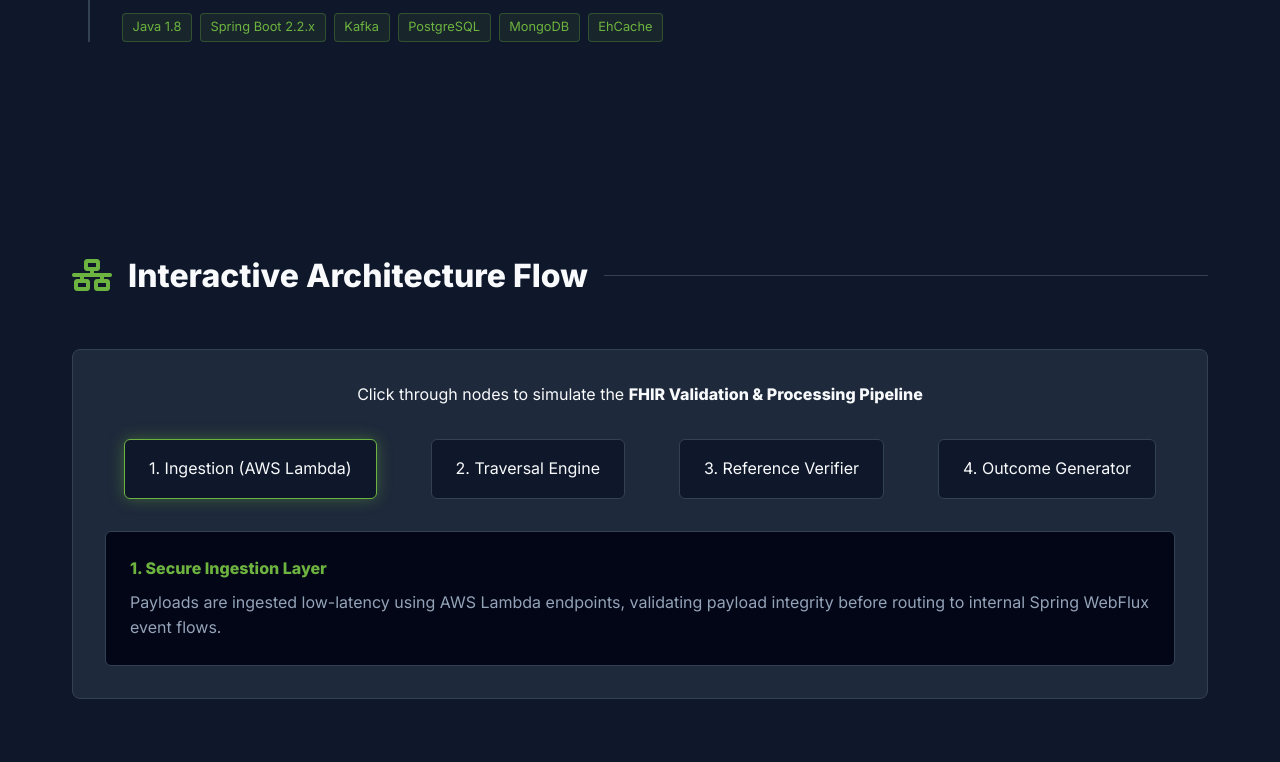
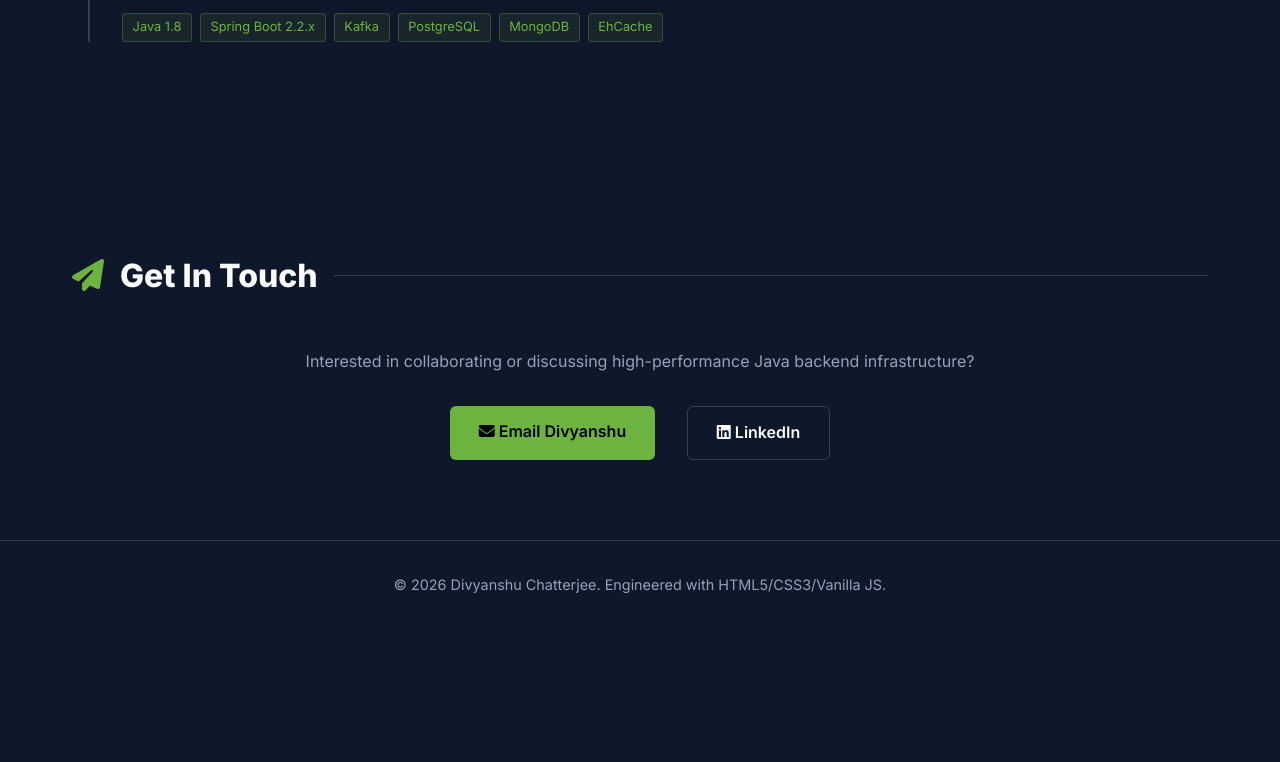
Before and after one commit to divyanshuchatterjee/portfolio, a plain HTML site: page index.html in a window 1280 px wide. Shown: the part 2038-2800 px from the top of the page. After the commit the page ends 2666 px from the top, so only its background shows below. Drawn offline with Linux system fonts and the light colour scheme.

Commit message:
removed 'achitecture demo' nav option from index.html

```diff
--- a/index.html
+++ b/index.html
@@ -1,3 +1,5 @@
+
+
 <!DOCTYPE html>
 <html lang="en">
 <head>
@@ -281,38 +283,6 @@
             border: 1px solid rgba(109, 179, 63, 0.3);
         }
 
-        /* Architecture Dynamic Interactive Demo */
-        .interactive-section {
-            background: var(--bg-card);
-            border: 1px solid var(--border);
-            border-radius: 8px;
-            padding: 2rem;
-            text-align: center;
-        }
-
-        .pipeline {
-            display: flex;
-            justify-content: space-around;
-            align-items: center;
-            margin-top: 2rem;
-            flex-wrap: wrap;
-            gap: 1rem;
-        }
-
-        .pipeline-node {
-            background: var(--bg-dark);
-            border: 1px solid var(--border);
-            padding: 1rem 1.5rem;
-            border-radius: 6px;
-            cursor: pointer;
-            transition: all 0.3s;
-        }
-
-        .pipeline-node.active, .pipeline-node:hover {
-            border-color: var(--spring-green);
-            box-shadow: 0 0 15px rgba(109, 179, 63, 0.4);
-        }
-
         /* Footer */
         footer {
             border-top: 1px solid var(--border);
@@ -343,7 +313,6 @@
                 <li><a href="#about">About</a></li>
                 <li><a href="#skills">Skills</a></li>
                 <li><a href="#experience">Experience</a></li>
-                <li><a href="#architecture">Architecture Demo</a></li>
                 <li><a href="#contact">Contact</a></li>
             </ul>
         </nav>
@@ -460,27 +429,6 @@
         </div>
     </section>
 
-    <section class="sections" id="architecture">
-        <h2 class="section-title"><i class="fa-solid fa-network-wired" style="color: var(--spring-green);"></i> Interactive Architecture Flow</h2>
-        <div class="interactive-section">
-            <p>Click through nodes to simulate the <strong>FHIR Validation & Processing Pipeline</strong></p>
-
-            <div class="pipeline">
-                <div class="pipeline-node active" onclick="showStep(1, this)">1. Ingestion (AWS Lambda)</div>
-                <div class="pipeline-node" onclick="showStep(2, this)">2. Traversal Engine</div>
-                <div class="pipeline-node" onclick="showStep(3, this)">3. Reference Verifier</div>
-                <div class="pipeline-node" onclick="showStep(4, this)">4. Outcome Generator</div>
-            </div>
-
-            <div style="margin-top: 2rem; text-align: left; background: var(--code-bg); padding: 1.5rem; border-radius: 6px; border: 1px solid var(--border);" id="architecture-details">
-                <h4 style="color: var(--spring-green);" id="arch-title">1. Secure Ingestion Layer</h4>
-                <p style="color: var(--text-muted); margin-top: 0.5rem;" id="arch-desc">
-                    Payloads are ingested low-latency using AWS Lambda endpoints, validating payload integrity before routing to internal Spring WebFlux event flows.
-                </p>
-            </div>
-        </div>
-    </section>
-
     <section class="sections" id="contact" style="text-align: center;">
         <h2 class="section-title" style="justify-content: center;"><i class="fa-solid fa-paper-plane" style="color: var(--spring-green);"></i> Get In Touch</h2>
         <p style="color: var(--text-muted); margin-bottom: 2rem;">Interested in collaborating or discussing high-performance Java backend infrastructure?</p>
@@ -493,36 +441,43 @@
     <footer>
         <p>&copy; 2026 Divyanshu Chatterjee. Engineered with HTML5/CSS3/Vanilla JS.</p>
     </footer>
-
-    <script>
-        function showStep(step, element) {
-            // Update active state
-            document.querySelectorAll('.pipeline-node').forEach(node => node.classList.remove('active'));
-            element.classList.add('active');
-
-            // Update contents dynamically
-            const title = document.getElementById('arch-title');
-            const desc = document.getElementById('arch-desc');
-
-            switch(step) {
-                case 1:
-                    title.innerText = "1. Secure Ingestion Layer";
-                    desc.innerText = "Payloads are ingested low-latency using AWS Lambda endpoints, validating payload integrity before routing to internal Spring WebFlux event flows.";
-                    break;
-                case 2:
-                    title.innerText = "2. Non-Recursive JSON Traversal Engine";
-                    desc.innerText = "Processes large, deeply-nested FHIR bundles high-speed without suffering from stack-overflow limits common in recursive parsing.";
-                    break;
-                case 3:
-                    title.innerText = "3. FullUrl & Reference Verification";
-                    desc.innerText = "Tracks references (fullUrl, URNs) across complex bundles, catching inconsistent resource declarations dynamically.";
-                    break;
-                case 4:
-                    title.innerText = "4. Interoperable Outcome Generation";
-                    desc.innerText = "Converts validation discrepancies into FHIR-compliant OperationOutcome responses, returning standardized diagnostic results to client systems.";
-                    break;
-            }
-        }
-    </script>
+<!-- Code injected by live-server -->
+<script>
+	// <![CDATA[  <-- For SVG support
+	if ('WebSocket' in window) {
+		(function () {
+			function refreshCSS() {
+				var sheets = [].slice.call(document.getElementsByTagName("link"));
+				var head = document.getElementsByTagName("head")[0];
+				for (var i = 0; i < sheets.length; ++i) {
+					var elem = sheets[i];
+					var parent = elem.parentElement || head;
+					parent.removeChild(elem);
+					var rel = elem.rel;
+					if (elem.href && typeof rel != "string" || rel.length == 0 || rel.toLowerCase() == "stylesheet") {
+						var url = elem.href.replace(/(&|\?)_cacheOverride=\d+/, '');
+						elem.href = url + (url.indexOf('?') >= 0 ? '&' : '?') + '_cacheOverride=' + (new Date().valueOf());
+					}
+					parent.appendChild(elem);
+				}
+			}
+			var protocol = window.location.protocol === 'http:' ? 'ws://' : 'wss://';
+			var address = protocol + window.location.host + window.location.pathname + '/ws';
+			var socket = new WebSocket(address);
+			socket.onmessage = function (msg) {
+				if (msg.data == 'reload') window.location.reload();
+				else if (msg.data == 'refreshcss') refreshCSS();
+			};
+			if (sessionStorage && !sessionStorage.getItem('IsThisFirstTime_Log_From_LiveServer')) {
+				console.log('Live reload enabled.');
+				sessionStorage.setItem('IsThisFirstTime_Log_From_LiveServer', true);
+			}
+		})();
+	}
+	else {
+		console.error('Upgrade your browser. This Browser is NOT supported WebSocket for Live-Reloading.');
+	}
+	// ]]>
+</script>
 </body>
 </html>
```
